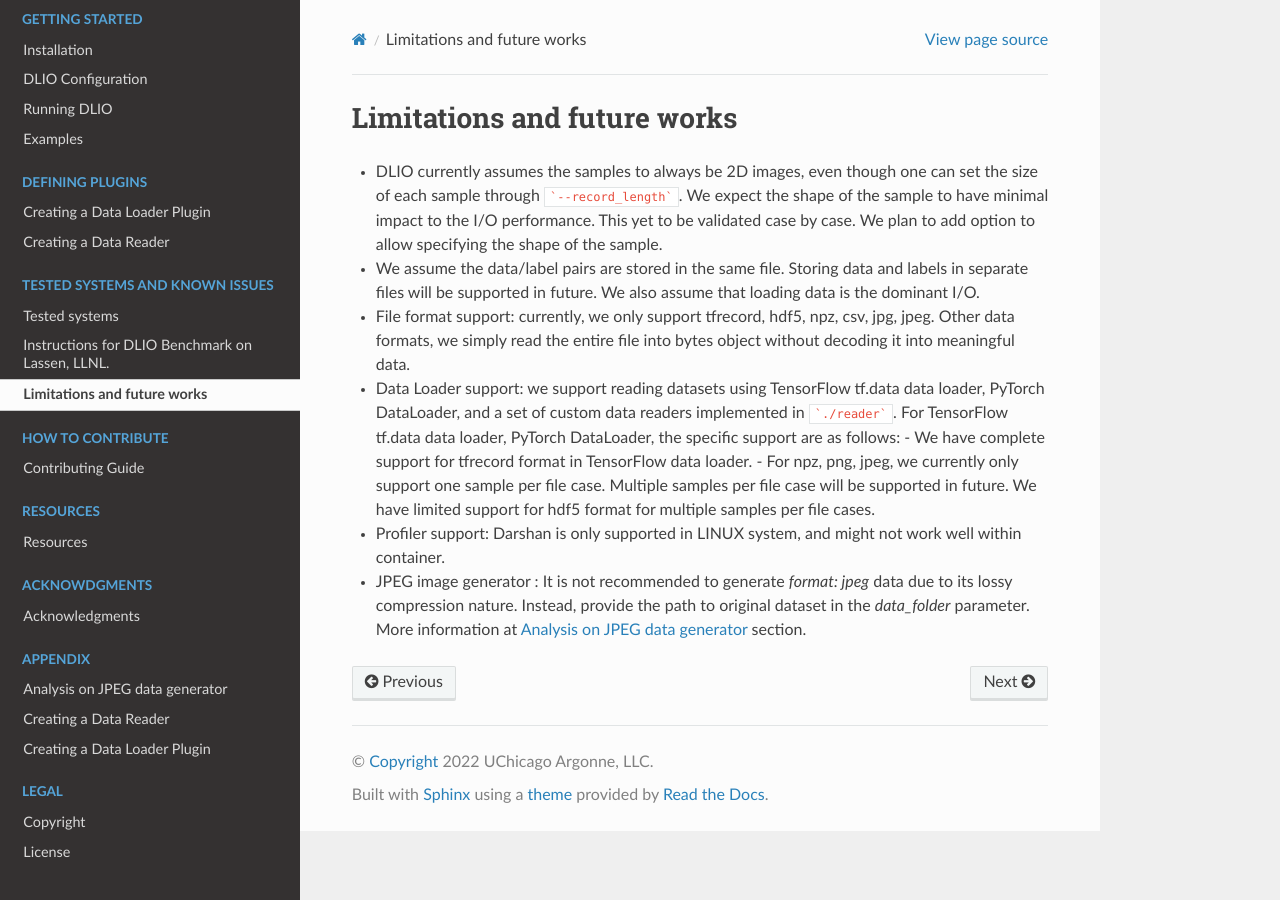
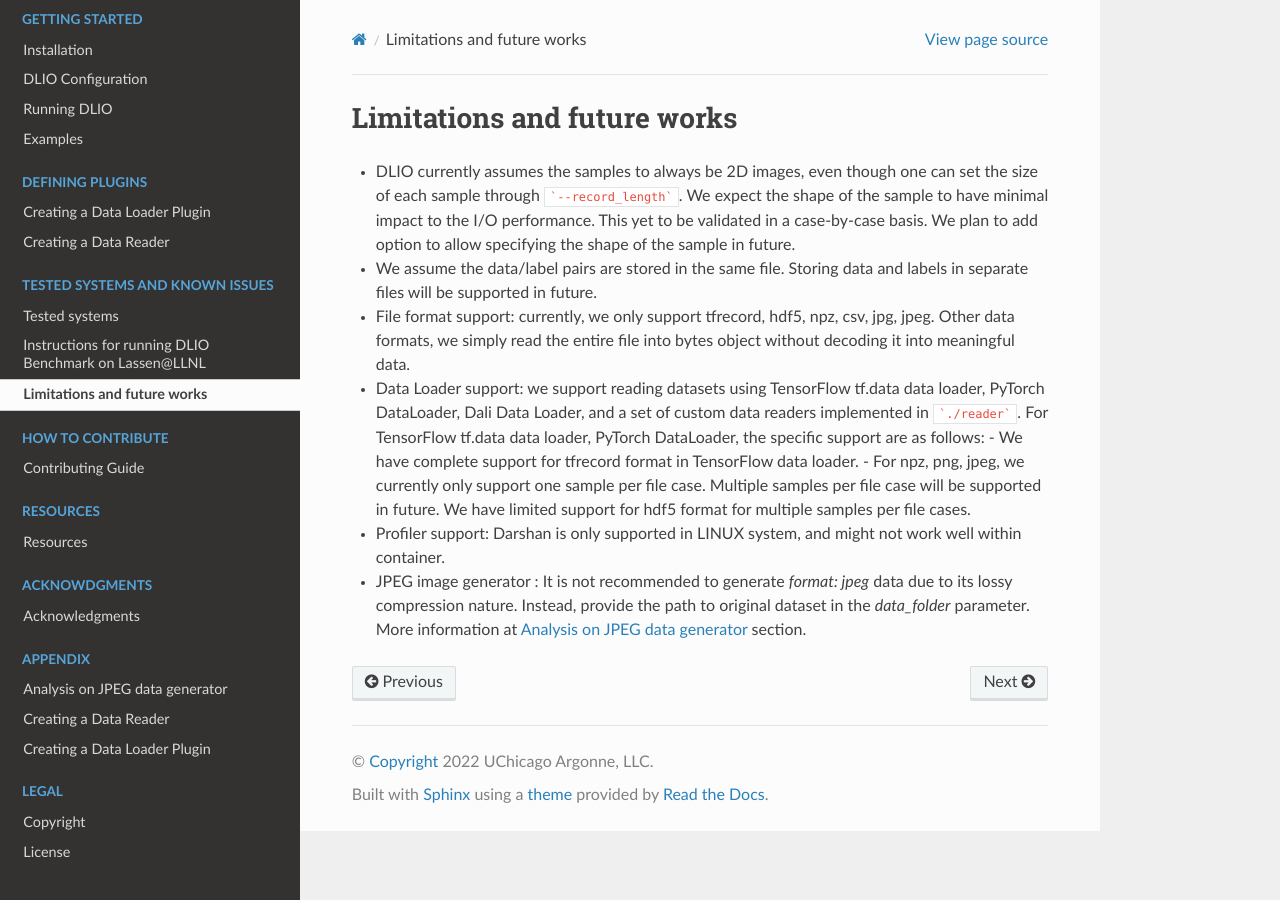
Before and after one commit to argonne-lcf/dlio_benchmark, a Sphinx documentation site: the page built from docs/source/knownissues.rst, in a window 1280 px wide. Built offline with Sphinx 7.4.7 and the Read the Docs theme 2.0.0, drawn with Linux system fonts in a browser that asks for light colours.

Commit message:
doc changes

````diff
--- a/docs/source/conf.py
+++ b/docs/source/conf.py
@@ -24,7 +24,7 @@ author = 'H. Devarajan, H. Zheng, A. Kougkas, X.-H. Sun and V. Vishwanath'
 
 
 # The full version, including alpha/beta/rc tags
-release = '0.1'
+release = '2.0'
 
 
 # -- General configuration ---------------------------------------------------
--- a/docs/source/install.rst
+++ b/docs/source/install.rst
@@ -31,7 +31,7 @@ One can build docker image run DLIO inside a docker container.
     docker build -t dlio .
     docker run -t dlio dlio_benchmark
 
-A prebuilt docker image is available in docker hub  (might not be up-to-date)
+A prebuilt docker image is available in docker hub (might not be up-to-date)
 
 .. code-block:: bash
 
--- a/docs/source/knownissues.rst
+++ b/docs/source/knownissues.rst
@@ -1,13 +1,13 @@
 Limitations and future works
 ===================================
 
-* DLIO currently assumes the samples to always be 2D images, even though one can set the size of each sample through ```--record_length```. We expect the shape of the sample to have minimal impact to the I/O performance. This yet to be validated case by case. We plan to add option to allow specifying the shape of the sample.
+* DLIO currently assumes the samples to always be 2D images, even though one can set the size of each sample through ```--record_length```. We expect the shape of the sample to have minimal impact to the I/O performance. This yet to be validated in a case-by-case basis. We plan to add option to allow specifying the shape of the sample in future.
 
-* We assume the data/label pairs are stored in the same file. Storing data and labels in separate files will be supported in future. We also assume that loading data is the dominant I/O.
+* We assume the data/label pairs are stored in the same file. Storing data and labels in separate files will be supported in future.
 
 * File format support: currently, we only support tfrecord, hdf5, npz, csv, jpg, jpeg. Other data formats, we simply read the entire file into bytes object without decoding it into meaningful data.
 
-* Data Loader support: we support reading datasets using TensorFlow tf.data data loader, PyTorch DataLoader, and a set of custom data readers implemented in ```./reader```. For TensorFlow tf.data data loader, PyTorch DataLoader, the specific support are as follows:
+* Data Loader support: we support reading datasets using TensorFlow tf.data data loader, PyTorch DataLoader, Dali Data Loader, and a set of custom data readers implemented in ```./reader```. For TensorFlow tf.data data loader, PyTorch DataLoader, the specific support are as follows:
   - We have complete support for tfrecord format in TensorFlow data loader.
   - For npz, png, jpeg, we currently only support one sample per file case. Multiple samples per file case will be supported in future. We have limited support for hdf5 format for multiple samples per file cases.
 
````
Also changed, not shown: other parts of docs/source/install.rst (+2 -2 lines), docs/source/config.rst (+9 -1 lines), docs/source/instructions_lassen.rst (+6 -6 lines).
